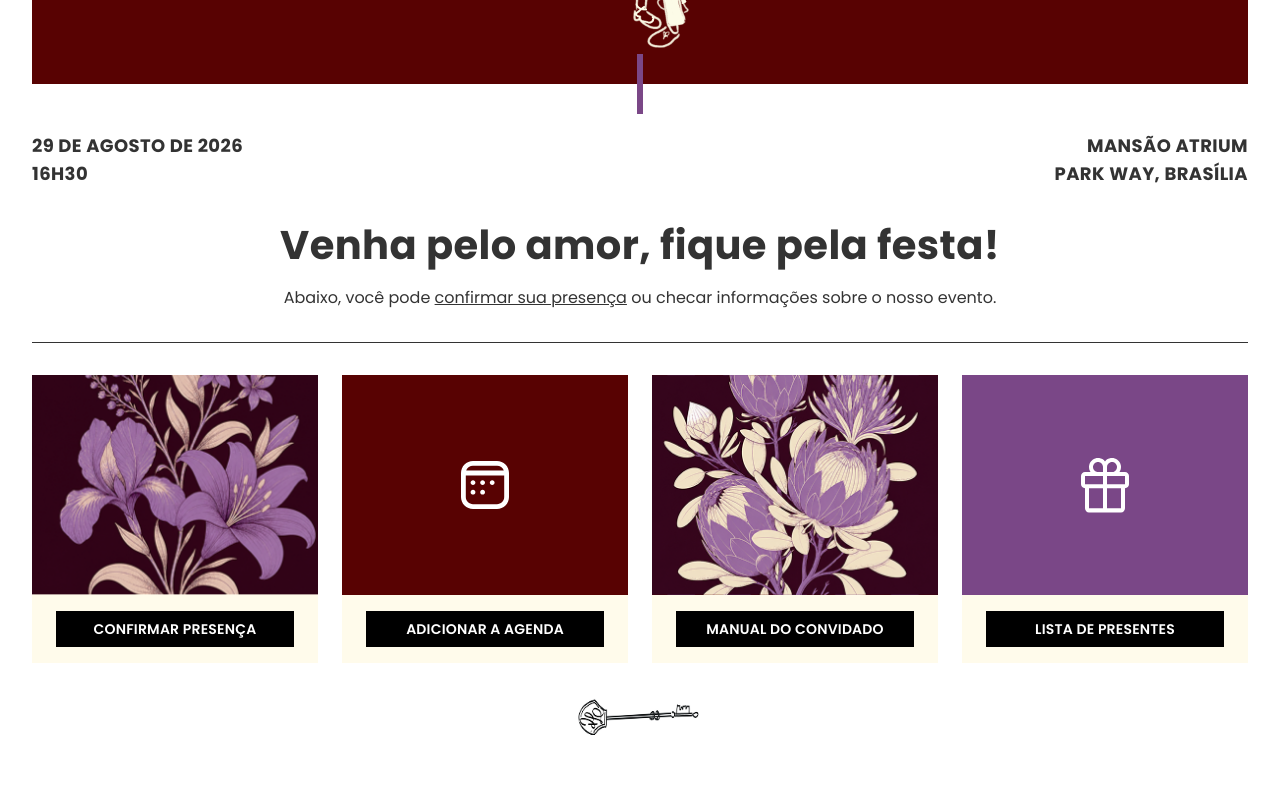
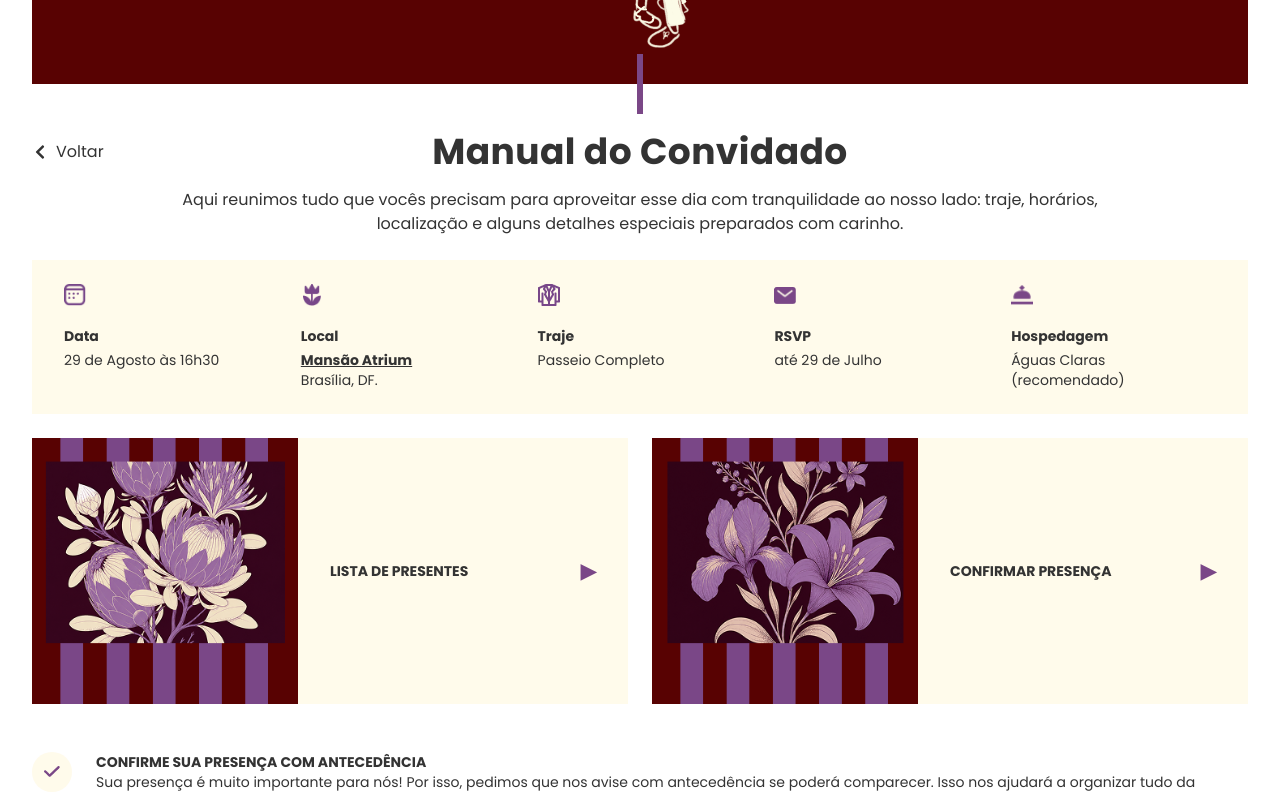
Before and after one commit to figueiredo-lucas/casamento-luray, a React (Vite) app: page /manual in a window 1280 px wide. Shown: the part 340-1134 px from the top of the page. Before the commit the page ends 1107 px from the top, so only its background shows below. Built offline with nearby package versions, Linux system fonts and the light colour scheme; no server answers.

Commit message:
react router

```diff
--- a/package.json
+++ b/package.json
@@ -18,6 +18,7 @@
     "react": "^19.2.0",
     "react-dom": "^19.2.0",
     "react-icons": "^5.6.0",
+    "react-router-dom": "^7.16.0",
     "tailwindcss": "^4.1.18"
   },
   "devDependencies": {
--- a/src/App.jsx
+++ b/src/App.jsx
@@ -1,63 +1,50 @@
-import { useState } from 'react';
 import { FaChevronLeft } from 'react-icons/fa';
+import { Routes, Route, useNavigate, useLocation } from 'react-router-dom';
 import Header from './Header'
 import Rsvp from './Rsvp';
-import { STAGES } from './constants';
 import Landing from './Landing';
 import GiftList from './GiftList';
 import GuestManual from './GuestManual';
 import { useEffect } from 'react';
 
 function App() {
-
-    const [currStage, setCurrStage] = useState(STAGES.LANDING)
+    const navigate = useNavigate()
+    const location = useLocation()
+    const isLanding = location.pathname === '/'
 
     useEffect(() => {
-
         window.scrollTo({ top: 0 })
-
-    }, [currStage])
+    }, [location.pathname])
 
     return (
         <>
             <div className="mx-auto md:gap-8 gap-6 flex flex-col">
-                <Header onClick={() => setCurrStage(STAGES.LANDING)} />
+                <Header onClick={() => navigate('/')} />
                 <div className="flex flex-col mb-4">
                     <div className="foto-capa"></div>
-                    {/* <SideBySideText
-                        left={['Maria das Graças Morais', 'José Arimatéia de Araújo']}
-                        right={['Maria Aparecida Rocha', 'Leonardo Figueiredo']} /> */}
                 </div>
 
-                {STAGES.LANDING === currStage && (
-                    <Landing setCurrStage={setCurrStage} />
+                {!isLanding && (
+                    <div className="relative flex flex-col gap-6">
+                        <div className="cursor-pointer flex items-center gap-2 md:absolute pb-2 top-2"
+                            onClick={() => navigate('/')}><FaChevronLeft /> Voltar</div>
+
+                        <Routes>
+                            <Route path="/manual" element={<GuestManual />} />
+                            <Route path="/rsvp" element={<Rsvp />} />
+                            <Route path="/lista" element={<GiftList />} />
+                        </Routes>
+                    </div>
                 )}
 
-                {STAGES.LANDING !== currStage
-                        && <div className="relative flex flex-col gap-6">
-                    <div className="cursor-pointer flex items-center gap-2 md:absolute pb-2 top-2"
-                            onClick={() => setCurrStage(STAGES.LANDING)}><FaChevronLeft /> Voltar</div>
+                {isLanding && (
+                    <Routes>
+                        <Route path="/" element={<Landing />} />
+                    </Routes>
+                )}
 
-                    {STAGES.GUEST_MANUAL === currStage && (
-                        <GuestManual setCurrStage={setCurrStage} />
-                    )}
-
-                    {STAGES.RSVP === currStage && (
-                        <Rsvp />
-                    )}
-
-                    {STAGES.GIFT_LIST === currStage && (
-                        <GiftList />
-                    )}
-
-                    {STAGES.EXTRA_INFO === currStage && (
-                        <div className="title">
-                            Informações Extras
-                        </div>
-                    )}
-                </div>}
                 <div className="mx-auto w-32 h-10" style={{ backgroundImage: "url('/chave2.png')", backgroundSize: "100%", backgroundPosition: "cover" }}></div>
-            </div >
+            </div>
         </>
     )
 }
--- a/src/GuestManual.jsx
+++ b/src/GuestManual.jsx
@@ -1,6 +1,7 @@
-import { STAGES } from "./constants"
+import { useNavigate } from "react-router-dom"
 
-const GuestManual = ({ setCurrStage }) => {
+const GuestManual = () => {
+    const navigate = useNavigate()
     return (
         <>
             <div className="flex flex-col gap-4">
@@ -44,7 +45,7 @@ const GuestManual = ({ setCurrStage }) => {
                 <div className="side-card">
                     <div className="square-img bg1"></div>
                     <div className="link-card"
-                        onClick={() => setCurrStage(STAGES.GIFT_LIST)}>
+                        onClick={() => navigate('/lista')}>
                         <span>LISTA DE PRESENTES</span>
                         <span className="text-xl text-purple">▶</span>
                     </div>
@@ -52,7 +53,7 @@ const GuestManual = ({ setCurrStage }) => {
                 <div className="side-card">
                     <div className="square-img bg2"></div>
                     <div className="link-card"
-                        onClick={() => setCurrStage(STAGES.RSVP)}>
+                        onClick={() => navigate('/rsvp')}>
                         <span>CONFIRMAR PRESENÇA</span>
                         <span className="text-xl text-purple">▶</span>
                     </div>
@@ -97,7 +98,7 @@ const GuestManual = ({ setCurrStage }) => {
                     <div className="icon-rounded" style={{ backgroundImage: "url('/mini/anel-roxo.png')" }}></div>
                     <div className="flex flex-col flex-1">
                         <div className="subtitle">Participe da cerimônia</div>
-                        <div className="content">A Cerimônia é um dos momentos mais significativos para nós, noivos, e sua presença faz toda a diferença. Esteja presente, tire muitas fotos, curta com a gente!</div>
+                        <div className="content">A Cerimônia é um dos momentos mais significativos para nós, noivos, e sua presença faz toda a diferença. Esteja presente, e curta com a gente!</div>
                     </div>
                 </div>
                 <div className="items-list">
--- a/src/Landing.jsx
+++ b/src/Landing.jsx
@@ -1,11 +1,12 @@
-import { STAGES } from './constants'
+import { useNavigate } from 'react-router-dom'
 import SideBySideText from './SideBySideText'
 
 const LINK = "https://calendar.google.com/calendar/r/eventedit?dates=20260829T163000/20260829T230000&location=Mansão%20Atrium%2C%20Park%20Way%2C%20Brasília&text=Casamento%20Rayssa%20%26%20Lucas"
 
 const LINK2 = "https://calendar.google.com/calendar/render?action=TEMPLATE&text=Casamento+Rayssa+e+Lucas&dates=20260829T163000/20260829T230000&location=Mansao+Atrium,+Park+Way,+Brasilia&ctz=America/Sao_Paulo"
 
-const Landing = ({ setCurrStage }) => {
+const Landing = () => {
+    const navigate = useNavigate()
     return (
         <>
             <div className="">
@@ -14,46 +15,28 @@ const Landing = ({ setCurrStage }) => {
             <div className="flex flex-col gap-4">
                 <div className="md:text-[40px] text-xl md:leading-[50px] font-bold tracking-[0.4px] text-center">
                     Venha pelo amor, fique pela festa!
-                    {/* Estamos animados para te convidar para a nossa cerimônia no jardim, seguida de um jantar. Nos vemos lá! */}
                 </div>
-                <span className="text-center">Abaixo, você pode <span className="underline cursor-pointer" onClick={() => setCurrStage(STAGES.RSVP)}>confirmar sua presença</span> ou checar informações sobre o nosso evento.</span>
+                <span className="text-center">Abaixo, você pode <span className="underline cursor-pointer" onClick={() => navigate('/rsvp')}>confirmar sua presença</span> ou checar informações sobre o nosso evento.</span>
             </div>
             <div className='border-t'></div>
-            {/* <div className="flex justify-between w-full md:flex-row flex-col gap-3 md:gap-8">
-                <button className="button flex-1"
-                    onClick={() => setCurrStage(STAGES.RSVP)}>CONFIRMAR PRESENÇA</button>
-                <a className="button flex-1"
-                    target="_blank" href="https://calendar.google.com/calendar/r/eventedit?dates=20260829T163000/20260829T230000&location=Mansão%20Atrium%2C%20Park%20Way%2C%20Brasília&text=Casamento%20Rayssa%20%26%20Lucas">ADICIONAR A AGENDA</a>
-                <button className="button flex-1"
-                    onClick={() => setCurrStage(STAGES.GIFT_LIST)}>LISTA DE PRESENTES</button>
-            </div> */}
-            {/* <div className="mood-festa flex flex-col items-center justify-center text-white text-center px-4">
-                <span className="md:text-xl uppercase">Mood da Festa</span>
-                <span className="title">Garden party</span>
-                <span className="md:text-lg text-sm md:mt-8 mt-6">Para entrar na vibe do nosso casamento, preparamos também algumas dicas úteis.</span>
-            </div> */}
             <div className="flex space-around md:gap-6 gap-4 md:flex-row flex-col">
-                {/* <div className="garden flex-1"></div> */}
                 <div className="card">
                     <div className="extra extra-2"></div>
                     <button className="button small"
-                        onClick={() => setCurrStage(STAGES.RSVP)}>CONFIRMAR PRESENÇA</button>
+                        onClick={() => navigate('/rsvp')}>CONFIRMAR PRESENÇA</button>
                 </div>
                 <div className="card">
                     <div className="extra color-bg1"></div>
-                    {/* <a className="button small" target="_blank" href={LINK}>ADICIONAR A AGENDA</a> */}
-
                     <a className="button small" target="_blank" href={LINK2}>ADICIONAR A AGENDA</a>
                 </div>
                 <div className="card">
                     <div className="extra extra-1"></div>
-                    <button className="button small" onClick={() => setCurrStage(STAGES.GUEST_MANUAL)}>MANUAL DO CONVIDADO</button>
+                    <button className="button small" onClick={() => navigate('/manual')}>MANUAL DO CONVIDADO</button>
                 </div>
                 <div className="card">
                     <div className="extra color-bg2"></div>
-                    <button className="button small" onClick={() => setCurrStage(STAGES.GIFT_LIST)}>LISTA DE PRESENTES</button>
+                    <button className="button small" onClick={() => navigate('/lista')}>LISTA DE PRESENTES</button>
                 </div>
-
             </div>
         </>
     )
--- a/src/main.jsx
+++ b/src/main.jsx
@@ -1,11 +1,14 @@
 import { StrictMode } from 'react'
 import { createRoot } from 'react-dom/client'
+import { BrowserRouter } from 'react-router-dom'
 import App from './App.jsx'
 
 import './index.css'
 
 createRoot(document.getElementById('root')).render(
   <StrictMode>
-    <App />
+    <BrowserRouter>
+      <App />
+    </BrowserRouter>
   </StrictMode>,
 )
```
Also changed, not shown: 1 other file (tests, documents, lock files or other folders).
